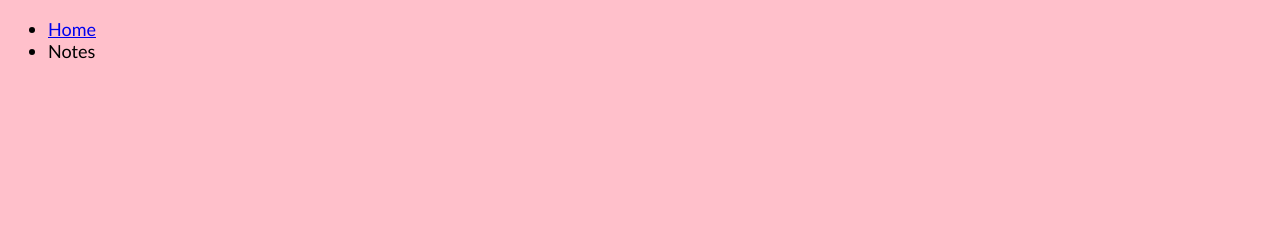
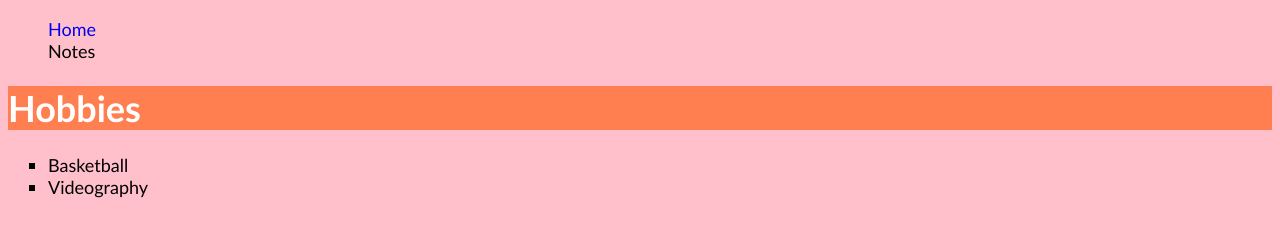
Before and after one commit to CarterNormand/html-assignment, a plain HTML site: page notes.html in a window 1280 px wide. Drawn offline with Linux system fonts and the light colour scheme.

Commit message:
Assignment 3 Finished

```diff
--- a/css/main.css
+++ b/css/main.css
@@ -17,3 +17,11 @@ header, footer {
 #my-image {
     box-shadow: 0 0 2px 1px black;
 }
+
+p.solid {border-style: solid;}
+
+a:hover {
+    color: rgb(0, 255, 85);
+    background-color: transparent;
+    text-decoration: underline;
+  }
--- a/notes.html
+++ b/notes.html
@@ -8,10 +8,14 @@
     <link href="css/main.css" rel="stylesheet">
 </head>
 <body>
-    <ul>
-        <li><a href="index.html">Home</a></li>
+    <ul style="list-style-type:none;">
+        <li><a href="index.html" style="text-decoration:none">Home</a></li>
         <li>Notes</li>
     </ul>
-
+    <header><h1 class="site-title">Hobbies</h1></header>
+    <ul style="list-style-type:square;">
+        <li>Basketball</li>
+        <li>Videography</li>
+    </ul>
 </body>
 </html>
```
Also changed, not shown: index.html (+2 -2 lines).
